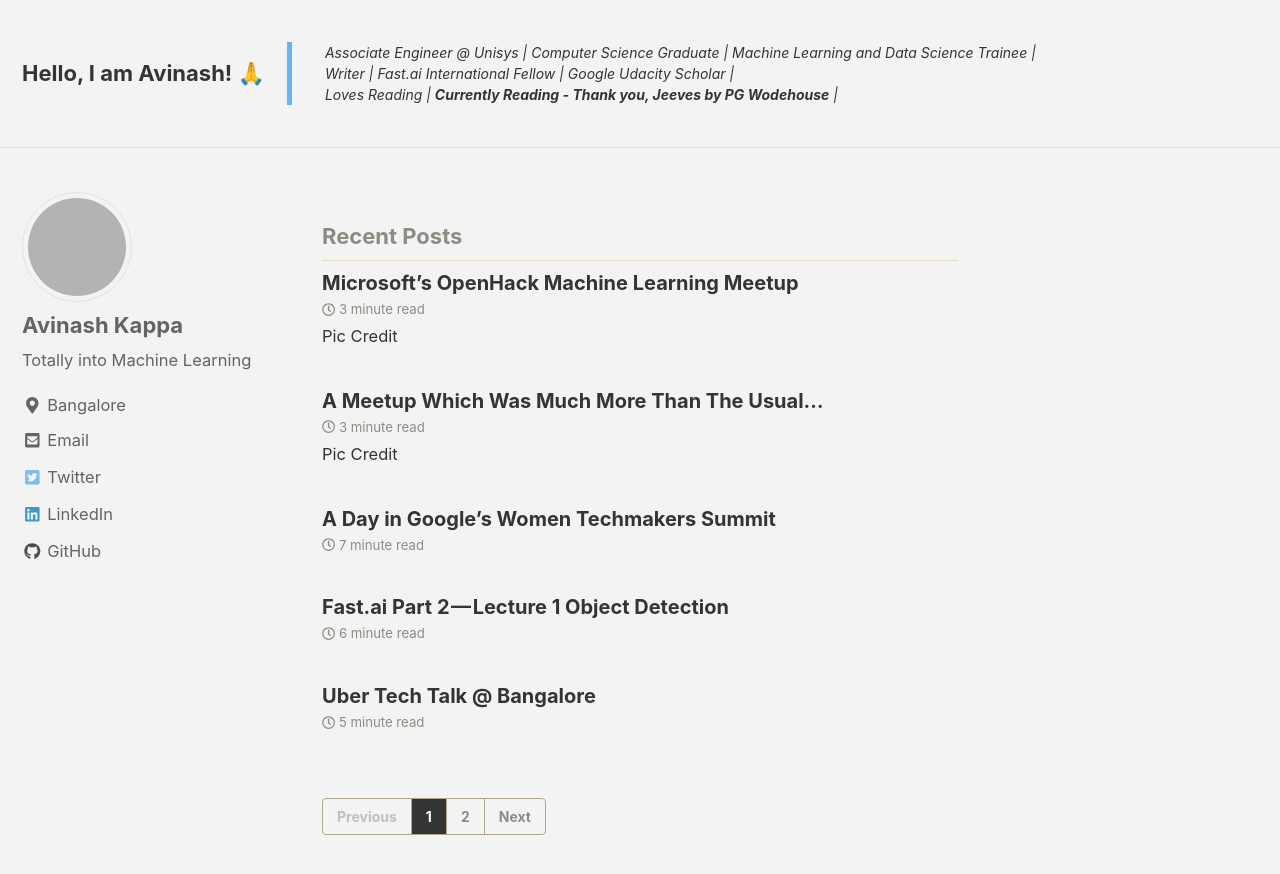
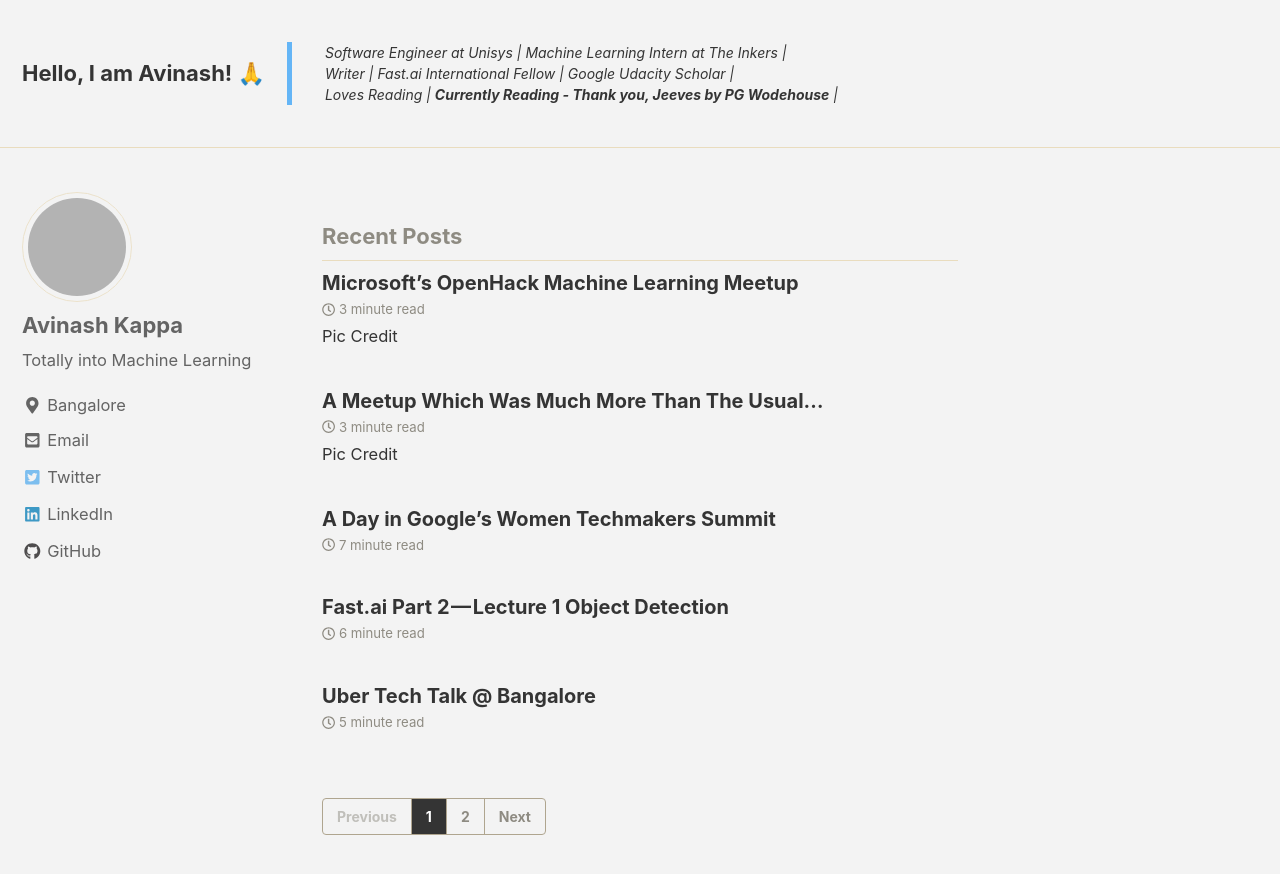
Before and after one commit to theimgclist/theimgclist.github.io, a Jekyll site: the page built from index.html, in a window 1280 px wide and 900 px high. Shown: the top 874 px of the window. Built offline with Jekyll 4.4.1, drawn with Linux system fonts in a browser that asks for light colours; nearby versions of some CDN libraries; the list of posts is cut into pages by our own code; grey boxes are pictures that could not be loaded.

Commit message:
Updated about me in header - got a promotion ooh-la-la

```diff
--- a/_includes/masthead.html
+++ b/_includes/masthead.html
@@ -5,7 +5,7 @@
 
 		<a class="site-title" href="{{ '/' | absolute_url }}">Hello, I am Avinash! &#x1f64f;</a>
 		<div class="my-header">
-		<blockquote><p><em>Associate Engineer @ Unisys | Computer Science Graduate | Machine Learning and Data Science Trainee | </br>Writer | Fast.ai International Fellow | Google Udacity Scholar | </br>Loves Reading | <b>Currently Reading - Thank you, Jeeves by PG Wodehouse</b> | </em></p></blockquote>
+		<blockquote><p><em>Software Engineer at Unisys | Machine Learning Intern at The Inkers | </br>Writer | Fast.ai International Fellow | Google Udacity Scholar | </br>Loves Reading | <b>Currently Reading - Thank you, Jeeves by PG Wodehouse</b> | </em></p></blockquote>
 		</div>
         <ul class="visible-links">
           {% for link in site.data.navigation.main %}
```
